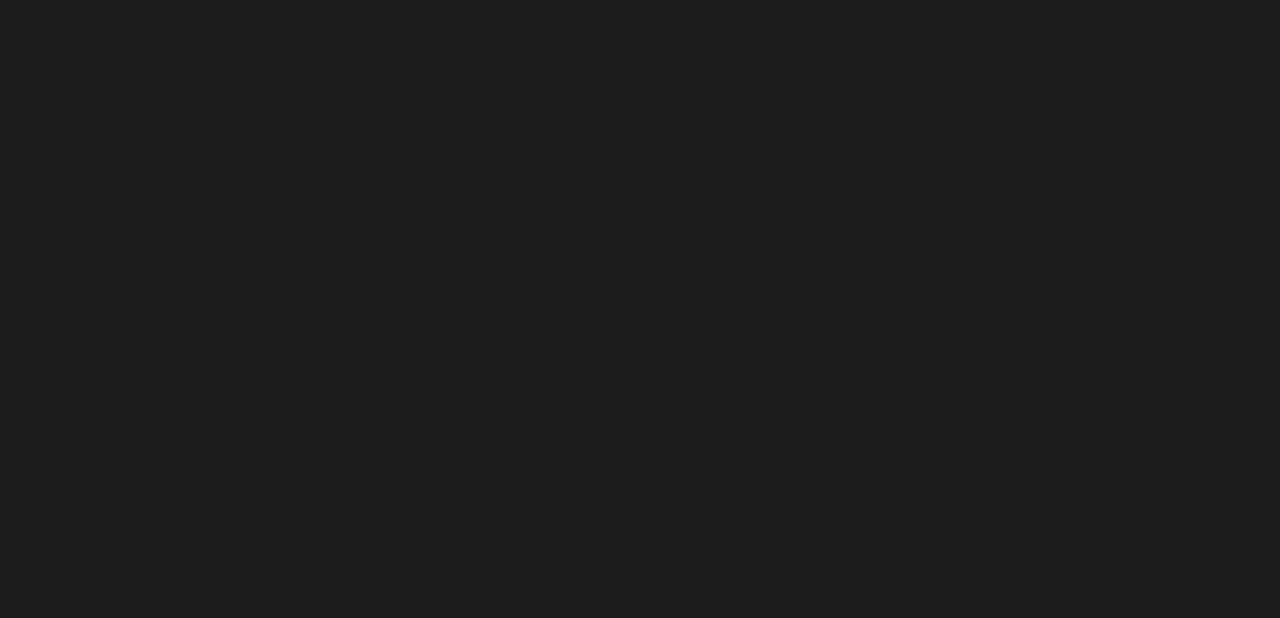
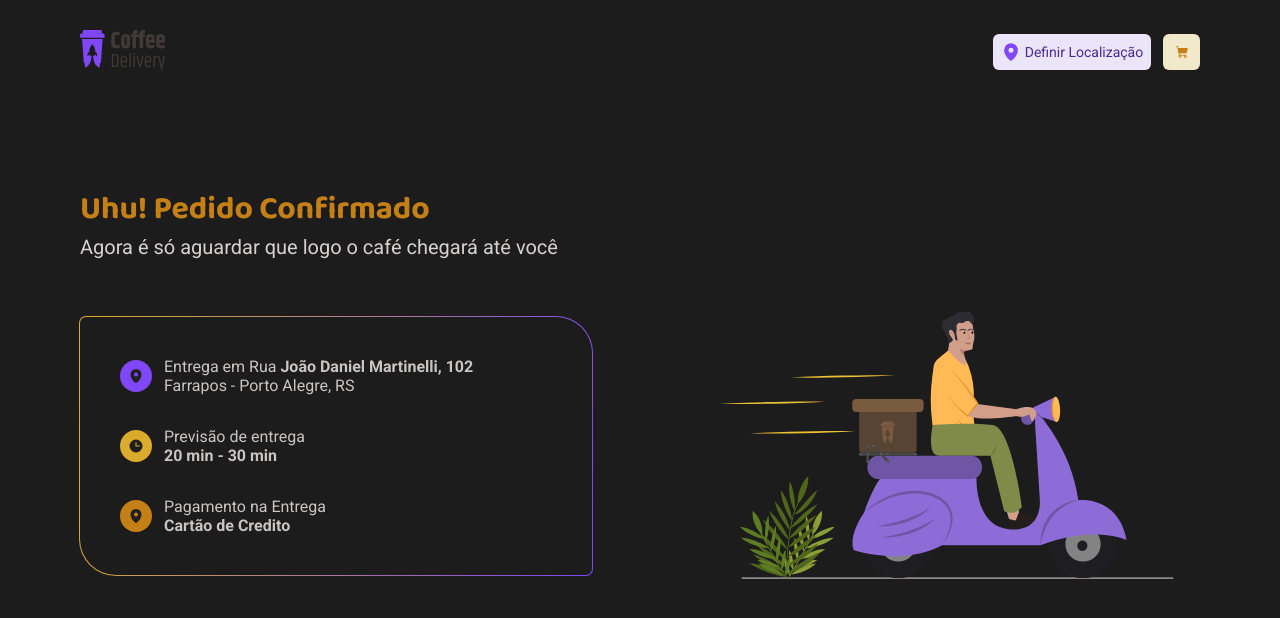
Before and after one commit to DJeanS03/Coffee-Delivery---ignite, a React (Vite) app: page /purchaseConfirmation in a window 1280 px wide. Before the commit this address had no page. Shown: the top 618 px of the page. Built offline with nearby package versions, Linux system fonts and the light colour scheme; no server answers.

Commit message:
page purchase confirmation completed

```diff
--- a/src/Router.tsx
+++ b/src/Router.tsx
@@ -2,6 +2,7 @@
 import { Home } from "./pages/Home"
 import { DefaultLayout } from "./layout/DefaultLayout"
 import { CheckOut } from "./pages/Checkout"
+import { PurchaseConfirmation } from "./pages/PurchaseConfirmation"
 
 export function Router() {
     return (
@@ -9,7 +10,7 @@
             <Route path="/" element={ <DefaultLayout /> }>
                 <Route path="/" element={ <Home /> } />
                 <Route path="/checkout" element={ <CheckOut /> } />
-                {/* <Route path="/profile" element={ <Profile /> } /> */}
+                <Route path="/purchaseConfirmation" element={ <PurchaseConfirmation /> } />
             </Route>
         </Routes>
     )
--- a/src/pages/Home/components/start/index.tsx
+++ b/src/pages/Home/components/start/index.tsx
@@ -1,5 +1,5 @@
 import { ItemsContainer, StartContainer, StartContent } from "./styles";
-import { Coffee, Package, ShoppingCart, Timer } from "@phosphor-icons/react";
+import { Package, ShoppingCart, Timer } from "@phosphor-icons/react";
 import coffeeImg from "../../../../assets/coffeeImg.svg";
 import { ItemsIcons } from "../../../../components/ItemsIcons";
 import { useTheme } from "styled-components";
--- /dev/null
+++ b/src/pages/PurchaseConfirmation/index.tsx
@@ -0,0 +1,64 @@
+import {
+  PurchaseConfirmationContainer,
+  PurchaseDetailsContainer,
+} from "./styles";
+import { MapPin, Clock, CurrencyDollar } from "@phosphor-icons/react";
+import PurchaseConfirmationImg from "../../assets/PurchaseConfirmationImg.svg";
+import { ItemsIcons } from "../../components/ItemsIcons";
+import { useTheme } from "styled-components";
+
+export function PurchaseConfirmation() {
+  const { colors } = useTheme();
+  return (
+    <PurchaseConfirmationContainer className="container">
+      <div>
+        <p className="purchase__title">Uhu! Pedido Confirmado</p>
+        <p className="purchase__subtitle">
+          Agora é só aguardar que logo o café chegará até você
+        </p>
+      </div>
+
+      <section>
+        <PurchaseDetailsContainer>
+          <ItemsIcons
+            icon={<MapPin weight="fill" />}
+            text={
+              <p>
+                Entrega em Rua <strong>João Daniel Martinelli, 102</strong>
+                <br />
+                Farrapos - Porto Alegre, RS
+              </p>
+            }
+            iconColor={colors["brand-purple"]}
+          />
+
+          <ItemsIcons
+            icon={<Clock weight="fill" />}
+            text={
+              <p>
+                Previsão de entrega
+                <br />
+                <strong>20 min - 30 min</strong>
+              </p>
+            }
+            iconColor={colors["brand-yellow"]}
+          />
+
+          <ItemsIcons
+            icon={<MapPin weight="fill" />}
+            text={
+                <p>
+                Pagamento na Entrega
+                <br />
+                <strong>Cartão de Credito</strong>
+              </p>
+            }
+            iconColor={colors["brand-yellow-dark"]}
+          />
+        </PurchaseDetailsContainer>
+
+        <img src={PurchaseConfirmationImg} />
+      </section>
+    </PurchaseConfirmationContainer>
+  );
+}
--- /dev/null
+++ b/src/pages/PurchaseConfirmation/styles.ts
@@ -0,0 +1,45 @@
+import styled from "styled-components";
+
+export const PurchaseConfirmationContainer = styled.div`
+  display: flex;
+  flex-direction: column;
+  gap: 2.5rem;
+  margin-top: 5rem;
+
+  .purchase__title {
+    font-size: ${({ theme }) => theme.textSizes["title-title-l"]};
+    color: ${({ theme }) => theme.colors["brand-yellow-dark"]};
+    font-family: "Baloo 2";
+  }
+
+  .purchase__subtitle {
+    font-size: ${({ theme }) => theme.textSizes["text-regular-l"]};
+    color: ${({ theme }) => theme.colors["base-subtitle"]};
+  }
+
+  > section {
+    display: flex;
+    align-items: center;
+    justify-content: space-between;
+  }
+`;
+
+export const PurchaseDetailsContainer = styled.div`
+  background: ${({ theme }) => theme.colors["base-background"]};
+  border-radius: 6px 36px 6px 36px;
+  min-width: 32rem;
+  padding: 2.5rem;
+  display: flex;
+  flex-direction: column;
+  gap: 2rem;
+  position: relative;
+
+  &::before {
+    content: "";
+    position: absolute;
+    inset: -1px;
+    border-radius: 7px 37px 7px 37px;
+    background: linear-gradient(102.89deg, #dbac2c 2.61%, #8047f8 98.76%);
+    z-index: -1;
+  }
+`;
```
Also changed, not shown: src/assets/PurchaseConfirmationImg.svg (added).
